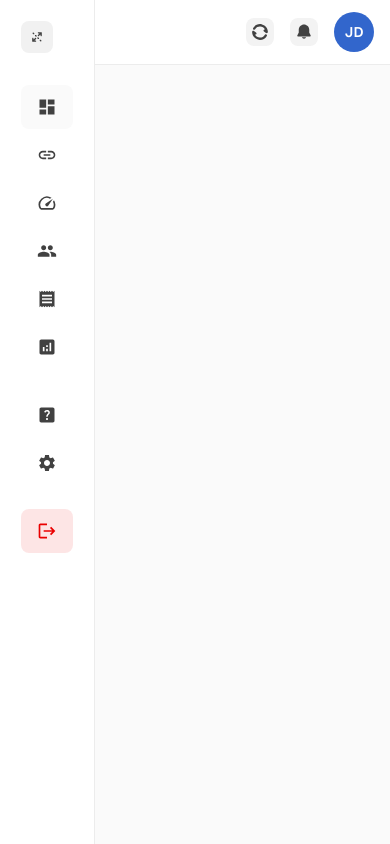
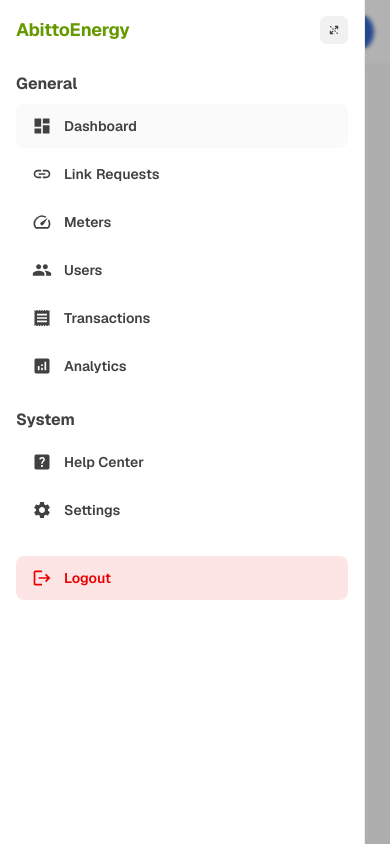
Before and after one commit to Abitto-org/admin, a React (Vite) app: page /dashboard in a window 390 px wide. Both pictures are taken after a click on the button "toggle menu". Built offline with nearby package versions, Linux system fonts and the light colour scheme.

Commit message:
latest changesz

```diff
--- a/src/components/layouts/DashboardLayout.tsx
+++ b/src/components/layouts/DashboardLayout.tsx
@@ -1,5 +1,5 @@
 import { Box } from "@mui/material";
-import type { FC, PropsWithChildren } from "react";
+import { type FC, type PropsWithChildren, useState } from "react";
 import Sidebar from "./Sidebar";
 import Navbar from "./Navbar";
 
@@ -12,10 +12,36 @@ interface DashboardLayoutProps extends PropsWithChildren {
 }
 
 const DashboardLayout: FC<DashboardLayoutProps> = ({ children, user }) => {
+  const [isCollapsed, setIsCollapsed] = useState(false);
+  const [isMobileOpen, setIsMobileOpen] = useState(false);
+
+  const handleToggleCollapse = () => {
+    // On mobile (below md breakpoint), toggle the sidebar open/close
+    if (window.innerWidth < 900) {
+      setIsMobileOpen(!isMobileOpen);
+    } else {
+      // On desktop, toggle the collapse state
+      setIsCollapsed(!isCollapsed);
+    }
+  };
+
+  const handleMobileMenuToggle = () => {
+    setIsMobileOpen(!isMobileOpen);
+  };
+
+  const handleCloseMobile = () => {
+    setIsMobileOpen(false);
+  };
+
   return (
     <Box display="flex" height="100vh" overflow="hidden">
       {/* Sidebar */}
-      <Sidebar />
+      <Sidebar
+        isCollapsed={isCollapsed}
+        isMobileOpen={isMobileOpen}
+        onToggleCollapse={handleToggleCollapse}
+        onCloseMobile={handleCloseMobile}
+      />
 
       {/* Main Content Area */}
       <Box
@@ -28,7 +54,7 @@ const DashboardLayout: FC<DashboardLayoutProps> = ({ children, user }) => {
         }}
       >
         {/* Navbar */}
-        <Navbar user={user} />
+        <Navbar user={user} onMobileMenuToggle={handleMobileMenuToggle} />
 
         {/* Page Content */}
         <Box
--- a/src/components/layouts/Navbar.tsx
+++ b/src/components/layouts/Navbar.tsx
@@ -1,7 +1,8 @@
-import { Box, Avatar, Typography, Stack } from "@mui/material";
+import { Box, Avatar, Typography, Stack, IconButton } from "@mui/material";
 import { type FC } from "react";
 import RefreshIcon from "@/assets/icons/refresh.svg";
 import NotificationsIcon from "@/assets/icons/notifications.svg";
+import CollapseIcon from "@/assets/icons/collapse.svg";
 
 interface NavbarProps {
   user?: {
@@ -9,9 +10,10 @@ interface NavbarProps {
     lastName: string;
     role: string;
   };
+  onMobileMenuToggle?: () => void;
 }
 
-const Navbar: FC<NavbarProps> = ({ user }) => {
+const Navbar: FC<NavbarProps> = ({ user, onMobileMenuToggle }) => {
   const userData = user || {
     firstName: "John",
     lastName: "Doe",
@@ -20,12 +22,10 @@ const Navbar: FC<NavbarProps> = ({ user }) => {
 
   const handleRefresh = () => {
     console.log("Refresh clicked");
-    // Implement refresh logic
   };
 
   const handleNotifications = () => {
     console.log("Notifications clicked");
-    // Implement notifications logic
   };
 
   const getInitials = () => {
@@ -37,7 +37,7 @@ const Navbar: FC<NavbarProps> = ({ user }) => {
       sx={{
         display: "flex",
         alignItems: "center",
-        justifyContent: "flex-end",
+        justifyContent: "space-between",
         padding: { xs: "12px 16px", md: "16px 24px" },
         borderBottom: { xs: "1px solid #ECECEC", md: "none" },
         backgroundColor: "white",
@@ -46,11 +46,55 @@ const Navbar: FC<NavbarProps> = ({ user }) => {
         zIndex: 100,
       }}
     >
+      {/* Mobile: Menu Toggle and Logo */}
+      <Box
+        sx={{
+          display: { xs: "flex", md: "none" },
+          alignItems: "center",
+          gap: "12px",
+        }}
+      >
+        {/* Menu Toggle Button */}
+        <IconButton
+          onClick={onMobileMenuToggle}
+          sx={{
+            width: "28px",
+            height: "28px",
+            padding: 0,
+          }}
+          aria-label="toggle menu"
+        >
+          <Box
+            component="img"
+            src={CollapseIcon}
+            alt="menu"
+            sx={{ width: "28px", height: "28px" }}
+          />
+        </IconButton>
+
+        {/* Logo */}
+        <Typography
+          sx={{
+            fontWeight: 700,
+            fontSize: "16px",
+            lineHeight: "20px",
+            letterSpacing: "-0.01em",
+            textTransform: "capitalize",
+            color: "#669900",
+            whiteSpace: "nowrap",
+          }}
+        >
+          AbittoEnergy
+        </Typography>
+      </Box>
+
+      {/* Desktop and Mobile: Right Side Actions */}
       <Stack
         direction="row"
         alignItems="center"
         sx={{
           gap: { xs: "16px", md: "24px" },
+          marginLeft: { xs: 0, md: "auto" },
         }}
       >
         {/* Refresh Button */}
--- a/src/components/layouts/Sidebar.tsx
+++ b/src/components/layouts/Sidebar.tsx
@@ -1,4 +1,11 @@
-import { Box, Typography, IconButton, Stack, Tooltip } from "@mui/material";
+import {
+  Box,
+  Typography,
+  IconButton,
+  Stack,
+  Tooltip,
+  Backdrop,
+} from "@mui/material";
 import {
   Dashboard,
   Link as LinkIcon,
@@ -10,7 +17,7 @@ import {
   Settings,
   Logout as LogoutIcon,
 } from "@mui/icons-material";
-import { type FC, type JSX, useState } from "react";
+import { type JSX, type FC } from "react";
 import { useLocation, useNavigate } from "react-router-dom";
 import CollapseIcon from "@/assets/icons/collapse.svg";
 
@@ -23,6 +30,13 @@ interface NavLink {
 interface NavSection {
   title: string;
   links: NavLink[];
+}
+
+interface SidebarProps {
+  isCollapsed: boolean;
+  isMobileOpen: boolean;
+  onToggleCollapse: () => void;
+  onCloseMobile: () => void;
 }
 
 const navSections: NavSection[] = [
@@ -46,29 +60,53 @@ const navSections: NavSection[] = [
   },
 ];
 
-const Sidebar: FC = () => {
-  const [isCollapsed, setIsCollapsed] = useState(false);
+const Sidebar: FC<SidebarProps> = ({
+  isCollapsed,
+  isMobileOpen,
+  onToggleCollapse,
+  onCloseMobile,
+}) => {
   const location = useLocation();
   const navigate = useNavigate();
 
   const handleLogout = () => {
-    // Implement logout logic here
     console.log("Logout clicked");
   };
 
-  const toggleSidebar = () => {
-    setIsCollapsed(!isCollapsed);
+  const handleNavigation = (path: string) => {
+    navigate(path);
+    onCloseMobile();
   };
 
   const isActive = (path: string) => location.pathname === path;
 
   return (
+    <>
+      {/* Mobile Backdrop */}
+      <Backdrop
+        open={isMobileOpen}
+        onClick={onCloseMobile}
+        sx={{
+          display: { xs: "block", md: "none" },
+          zIndex: 1199,
+          backgroundColor: "rgba(0, 0, 0, 0.3)",
+          backdropFilter: "blur(2px)",
+        }}
+      />
+
+      {/* Sidebar */}
       <Box
         sx={{
-        width: isCollapsed ? "auto" : "273px",
-        minWidth: isCollapsed ? "auto" : "273px",
+          width: {
+            xs: "85%",
+            md: isCollapsed ? "auto" : "273px",
+          },
+          minWidth: {
+            xs: "85%",
+            md: isCollapsed ? "auto" : "273px",
+          },
           height: "100vh",
-        padding: "21px",
+          padding: { xs: "16px", md: "21px" },
           borderRight: "1px solid #ECECEC",
           display: "flex",
           flexDirection: "column",
@@ -76,7 +114,10 @@ const Sidebar: FC = () => {
           overflowX: "hidden",
           position: { xs: "fixed", md: "sticky" },
           top: 0,
-        left: 0,
+          left: {
+            xs: isMobileOpen ? 0 : "-100%",
+            md: 0,
+          },
           bgcolor: "white",
           zIndex: { xs: 1200, md: "auto" },
         }}
@@ -91,26 +132,25 @@ const Sidebar: FC = () => {
             gap: 1,
           }}
         >
-        {!isCollapsed && (
           <Typography
             sx={{
               fontWeight: 700,
-              fontSize: "20px",
+              fontSize: { xs: "18px", md: "20px" },
               lineHeight: "24px",
               letterSpacing: "-0.01em",
               textTransform: "capitalize",
               color: "#669900",
               whiteSpace: "nowrap",
+              display: { xs: "block", md: isCollapsed ? "none" : "block" },
             }}
           >
             AbittoEnergy
           </Typography>
-        )}
           <IconButton
-          onClick={toggleSidebar}
+            onClick={onToggleCollapse}
             sx={{
-            width: "32px",
-            height: "32px",
+              width: { xs: "28px", md: "32px" },
+              height: { xs: "28px", md: "32px" },
               padding: 0,
               transition: "transform 0.5s ease-in-out",
               transform: isCollapsed ? "rotate(180deg)" : "rotate(0deg)",
@@ -120,7 +160,10 @@ const Sidebar: FC = () => {
               component="img"
               src={CollapseIcon}
               alt="collapse"
-            sx={{ width:"32px", height: "32px" }}
+              sx={{
+                width: { xs: "28px", md: "32px" },
+                height: { xs: "28px", md: "32px" },
+              }}
             />
           </IconButton>
         </Box>
@@ -129,7 +172,6 @@ const Sidebar: FC = () => {
         <Stack spacing={3} sx={{ flex: 1, overflowY: "auto" }}>
           {navSections.map((section, index) => (
             <Box key={index}>
-            {!isCollapsed && (
               <Typography
                 sx={{
                   fontWeight: 700,
@@ -139,11 +181,11 @@ const Sidebar: FC = () => {
                   textTransform: "capitalize",
                   color: "#414141",
                   mb: "12px",
+                  display: { xs: "block", md: isCollapsed ? "none" : "block" },
                 }}
               >
                 {section.title}
               </Typography>
-            )}
               <Stack spacing={0.5}>
                 {section.links.map((link, linkIndex) => (
                   <Tooltip
@@ -152,11 +194,11 @@ const Sidebar: FC = () => {
                     placement="right"
                   >
                     <Box
-                    onClick={() => navigate(link.path)}
+                      onClick={() => handleNavigation(link.path)}
                       sx={{
                         display: "flex",
                         alignItems: "center",
-                      gap: isCollapsed ? 0 : "12px",
+                        gap: { xs: "12px", md: isCollapsed ? 0 : "12px" },
                         padding: "12px 16px",
                         cursor: "pointer",
                         borderRadius: "8px",
@@ -164,7 +206,10 @@ const Sidebar: FC = () => {
                           ? "#FAFAFA"
                           : "transparent",
                         transition: "all 0.2s ease-in-out",
-                      justifyContent: isCollapsed ? "center" : "flex-start",
+                        justifyContent: {
+                          xs: "flex-start",
+                          md: isCollapsed ? "center" : "flex-start",
+                        },
                         "&:hover": {
                           backgroundColor: "#FAFAFA",
                         },
@@ -176,7 +221,6 @@ const Sidebar: FC = () => {
                       }}
                     >
                       {link.icon}
-                    {!isCollapsed && (
                       <Typography
                         sx={{
                           fontWeight: 600,
@@ -186,11 +230,14 @@ const Sidebar: FC = () => {
                           textTransform: "capitalize",
                           color: "#414141",
                           whiteSpace: "nowrap",
+                          display: {
+                            xs: "block",
+                            md: isCollapsed ? "none" : "block",
+                          },
                         }}
                       >
                         {link.label}
                       </Typography>
-                    )}
                     </Box>
                   </Tooltip>
                 ))}
@@ -205,13 +252,16 @@ const Sidebar: FC = () => {
               sx={{
                 display: "flex",
                 alignItems: "center",
-              gap: isCollapsed ? 0 : "12px",
+                gap: { xs: "12px", md: isCollapsed ? 0 : "12px" },
                 padding: "12px 16px",
                 cursor: "pointer",
                 borderRadius: "8px",
                 backgroundColor: "#EA00001A",
                 transition: "all 0.2s ease-in-out",
-              justifyContent: isCollapsed ? "center" : "flex-start",
+                justifyContent: {
+                  xs: "flex-start",
+                  md: isCollapsed ? "center" : "flex-start",
+                },
                 "&:hover": {
                   backgroundColor: "#EA00002A",
                 },
@@ -223,7 +273,6 @@ const Sidebar: FC = () => {
               }}
             >
               <LogoutIcon />
-            {!isCollapsed && (
               <Typography
                 sx={{
                   fontWeight: 600,
@@ -233,15 +282,16 @@ const Sidebar: FC = () => {
                   textTransform: "capitalize",
                   color: "#EA0000",
                   whiteSpace: "nowrap",
+                  display: { xs: "block", md: isCollapsed ? "none" : "block" },
                 }}
               >
                 Logout
               </Typography>
-            )}
             </Box>
           </Tooltip>
         </Stack>
       </Box>
+    </>
   );
 };
 
```
Lines whose indentation alone changed are shown as unchanged.
